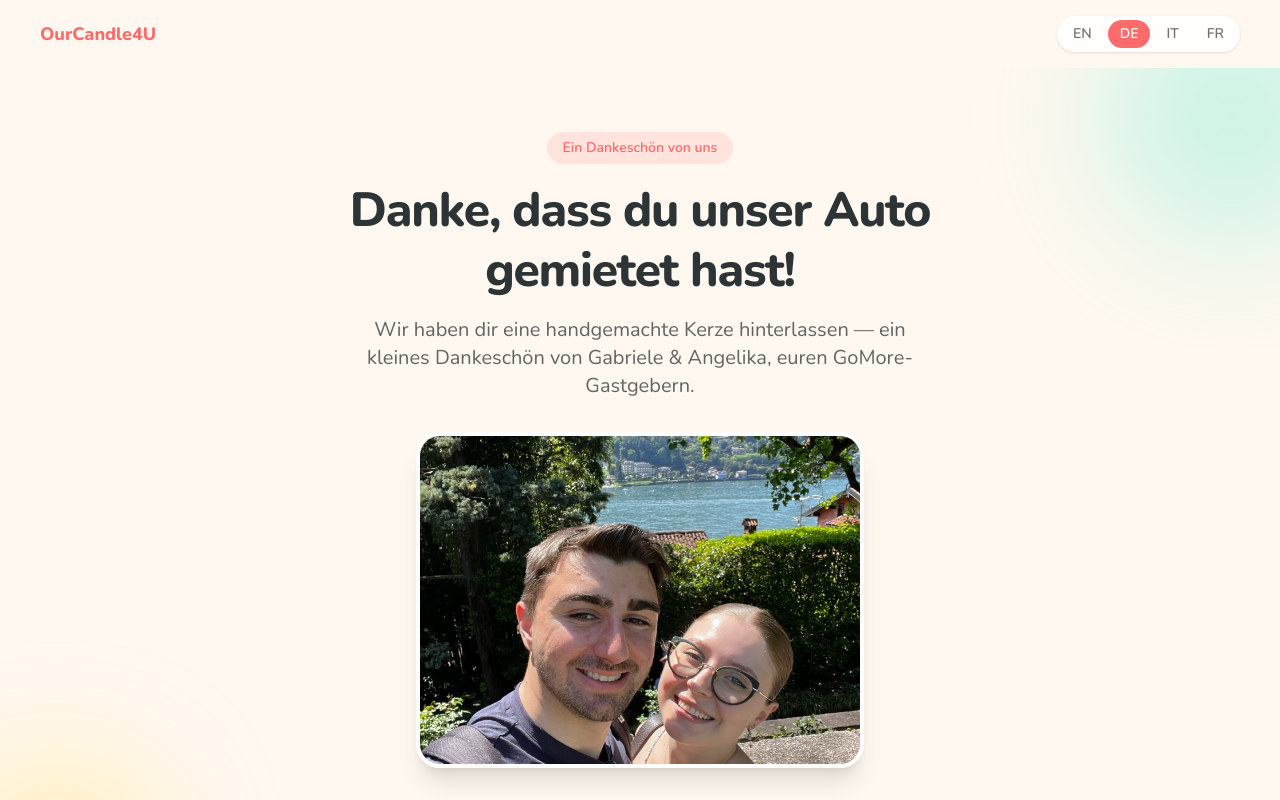
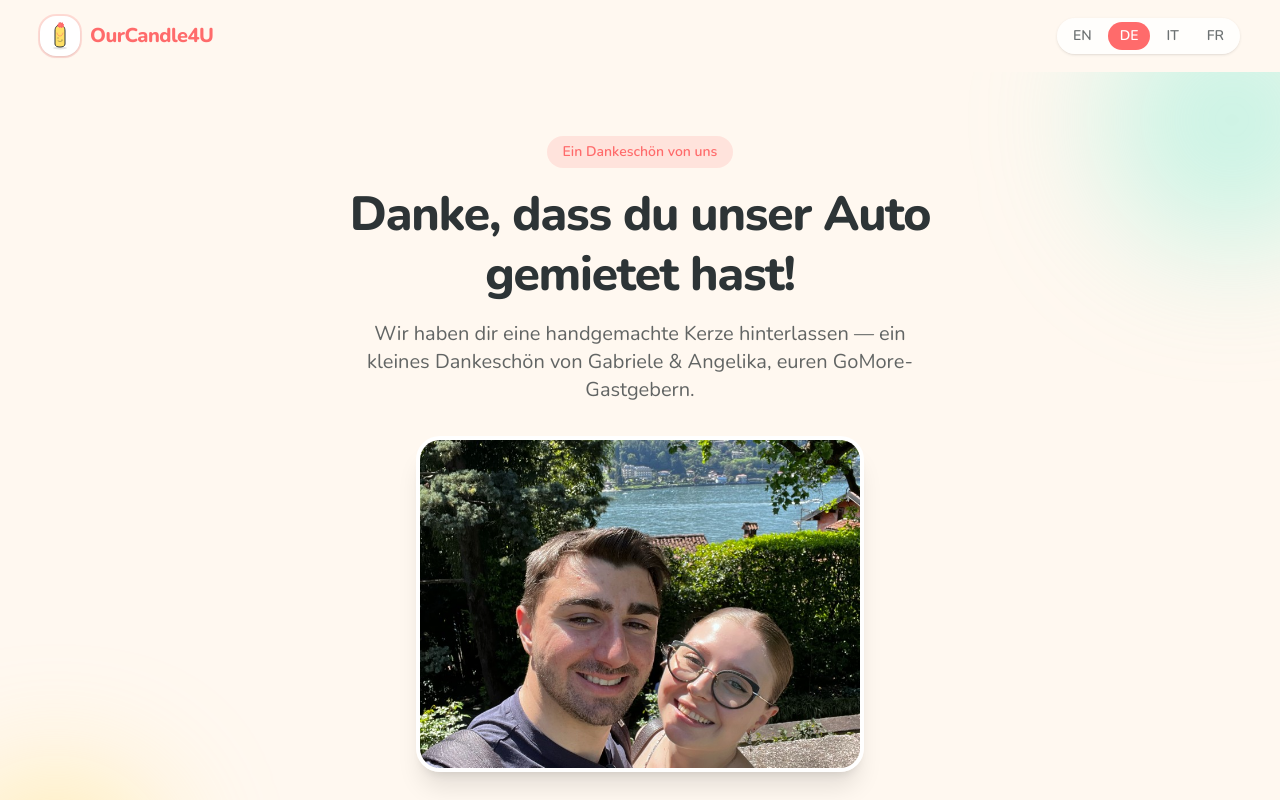
Before and after one commit to gabrielebrunini/ourcandle4u, a Next.js app: page /de in a window 1280 px wide. Shown: the top 800 px of the page. Built offline with nearby package versions, Linux system fonts and the light colour scheme.

Commit message:
Add cartoon candle logo for OurCandle4U in header and footer.
Introduce Logo component with playful candle icon plus standalone SVG asset.

Co-authored-by: Cursor <cursoragent@cursor.com>

```diff
--- a/app/[locale]/page.tsx
+++ b/app/[locale]/page.tsx
@@ -8,6 +8,7 @@ import TwintTip from "@/components/TwintTip";
 import Contact from "@/components/Contact";
 import Footer from "@/components/Footer";
 import LanguageSwitcher from "@/components/LanguageSwitcher";
+import Logo from "@/components/Logo";
 
 export function generateStaticParams() {
   return routing.locales.map((locale) => ({ locale }));
@@ -34,12 +35,11 @@ export default async function HomePage({
 }) {
   const { locale } = await params;
   setRequestLocale(locale);
-  const tNav = await getTranslations({ locale, namespace: "nav" });
 
   return (
     <>
       <header className="sticky top-0 z-40 flex items-center justify-between px-6 py-4 sm:px-10">
-        <span className="text-lg font-extrabold text-coral">{tNav("brand")}</span>
+        <Logo />
         <LanguageSwitcher />
       </header>
       <main>
--- a/components/Footer.tsx
+++ b/components/Footer.tsx
@@ -1,4 +1,5 @@
 import { useTranslations } from "next-intl";
+import Logo from "./Logo";
 
 export default function Footer() {
   const t = useTranslations("footer");
@@ -6,6 +7,7 @@ export default function Footer() {
   return (
     <footer className="border-t border-charcoal/10 px-6 py-10 sm:px-10">
       <div className="mx-auto flex max-w-3xl flex-col items-center gap-6 text-center">
+        <Logo className="justify-center" />
         <p className="text-sm font-medium text-charcoal/60">{t("tagline")}</p>
         <p className="text-lg font-bold text-coral">{t("domain")}</p>
       </div>
--- /dev/null
+++ b/components/Logo.tsx
@@ -0,0 +1,66 @@
+type LogoProps = {
+  className?: string;
+  compact?: boolean;
+};
+
+function CartoonCandle({ className }: { className?: string }) {
+  return (
+    <svg
+      viewBox="0 0 48 56"
+      fill="none"
+      xmlns="http://www.w3.org/2000/svg"
+      className={className}
+      aria-hidden="true"
+    >
+      <ellipse cx="24" cy="52" rx="14" ry="3" fill="#2d3436" opacity="0.12" />
+      <path
+        d="M14 18 C14 10 18 6 24 6 C30 6 34 10 34 18 L34 44 C34 48 30 50 24 50 C18 50 14 48 14 44 Z"
+        fill="#ffe066"
+        stroke="#2d3436"
+        strokeWidth="2"
+        strokeLinejoin="round"
+      />
+      <path
+        d="M18 22 C19 26 21 28 24 28 C27 28 29 26 30 22"
+        stroke="#ff6b6b"
+        strokeWidth="2"
+        strokeLinecap="round"
+        opacity="0.5"
+      />
+      <circle cx="20" cy="32" r="1.5" fill="#2d3436" opacity="0.35" />
+      <circle cx="28" cy="36" r="1.5" fill="#2d3436" opacity="0.35" />
+      <path
+        d="M20 38 Q24 41 28 38"
+        stroke="#2d3436"
+        strokeWidth="1.5"
+        strokeLinecap="round"
+        fill="none"
+        opacity="0.45"
+      />
+      <path d="M24 6 L24 2" stroke="#2d3436" strokeWidth="2" strokeLinecap="round" />
+      <path
+        d="M24 2 C22 0 20 2 21 4 C19 3 18 6 20 7 C18 8 19 11 22 10 C21 12 24 13 24 10 C27 13 30 12 29 10 C32 11 33 8 31 7 C33 6 32 3 30 4 C31 2 29 0 27 2 C26 0 24 0 24 2 Z"
+        fill="#ff6b6b"
+      />
+      <path
+        d="M24 4 C23 6 24 8 24 8 C24 8 25 6 24 4 Z"
+        fill="#ffe066"
+      />
+    </svg>
+  );
+}
+
+export default function Logo({ className = "", compact = false }: LogoProps) {
+  return (
+    <div className={`flex items-center gap-2.5 ${className}`}>
+      <div className="flex h-10 w-10 shrink-0 items-center justify-center rounded-2xl bg-white shadow-sm ring-2 ring-coral/20">
+        <CartoonCandle className="h-7 w-7" />
+      </div>
+      {!compact && (
+        <span className="text-lg font-extrabold tracking-tight text-coral sm:text-xl">
+          OurCandle4U
+        </span>
+      )}
+    </div>
+  );
+}
```
Also changed, not shown: public/logo.svg (added).
